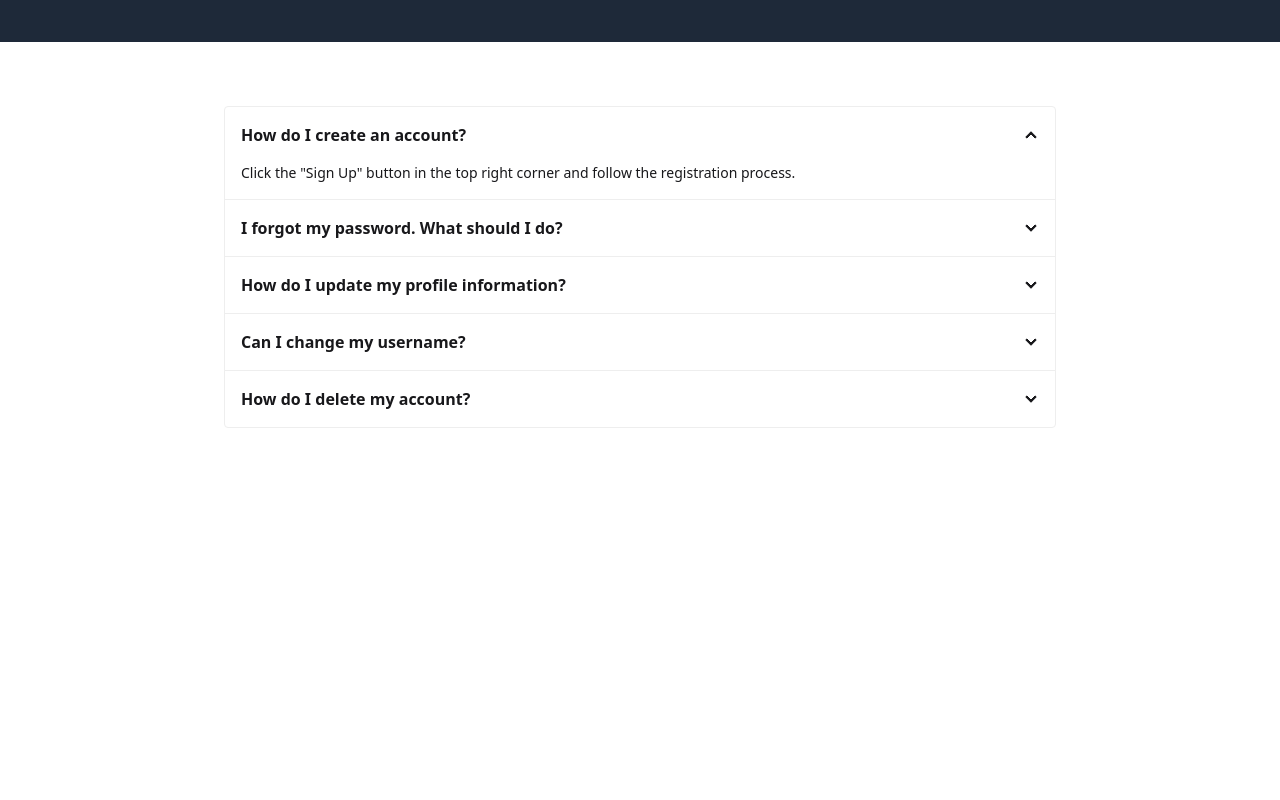
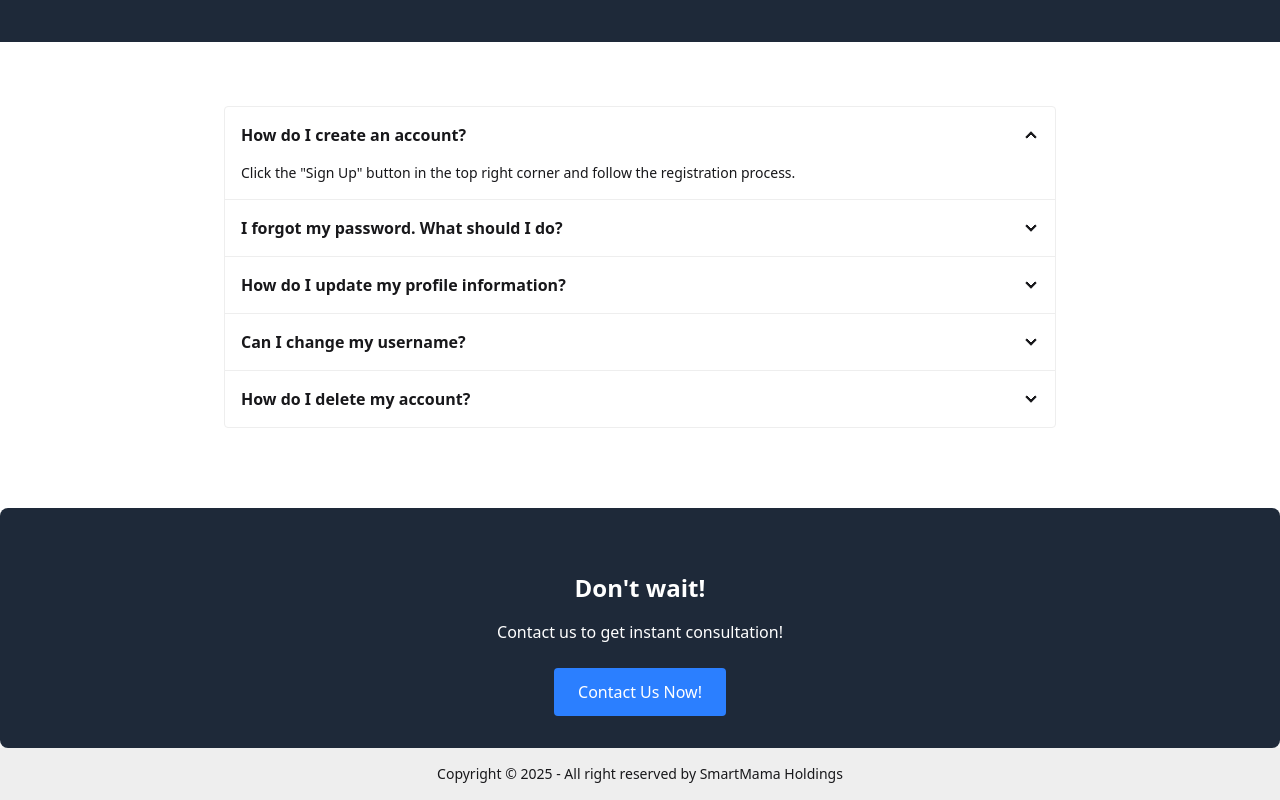
Before and after one commit to Captain-Carl-Larc/smart-mama-landing, a React (Vite) app: page / in a window 1280 px wide. Shown: the part 2349-3149 px from the top of the page. Before the commit the page ends 2841 px from the top, so only its background shows below. Built offline with nearby package versions, Linux system fonts and the light colour scheme.

Commit message:
added banner

```diff
--- a/src/App.jsx
+++ b/src/App.jsx
@@ -6,6 +6,8 @@ import './App.css'
 import Benefits from './components/benefits'
 import SocialProof from './components/socialProof'
 import Faqs from './components/faqs'
+import Banner from './components/banner'
+import Footer from './components/footer'
 
 function App() {
   return(
@@ -16,6 +18,12 @@ function App() {
       <Benefits />
       <SocialProof />
       <Faqs />
+      <Banner
+        title="Don't wait!"
+        description="Contact us to get instant consultation!"
+        buttonText="Contact Us Now!"
+      />
+      <Footer />
     </>
   )
 }
```
